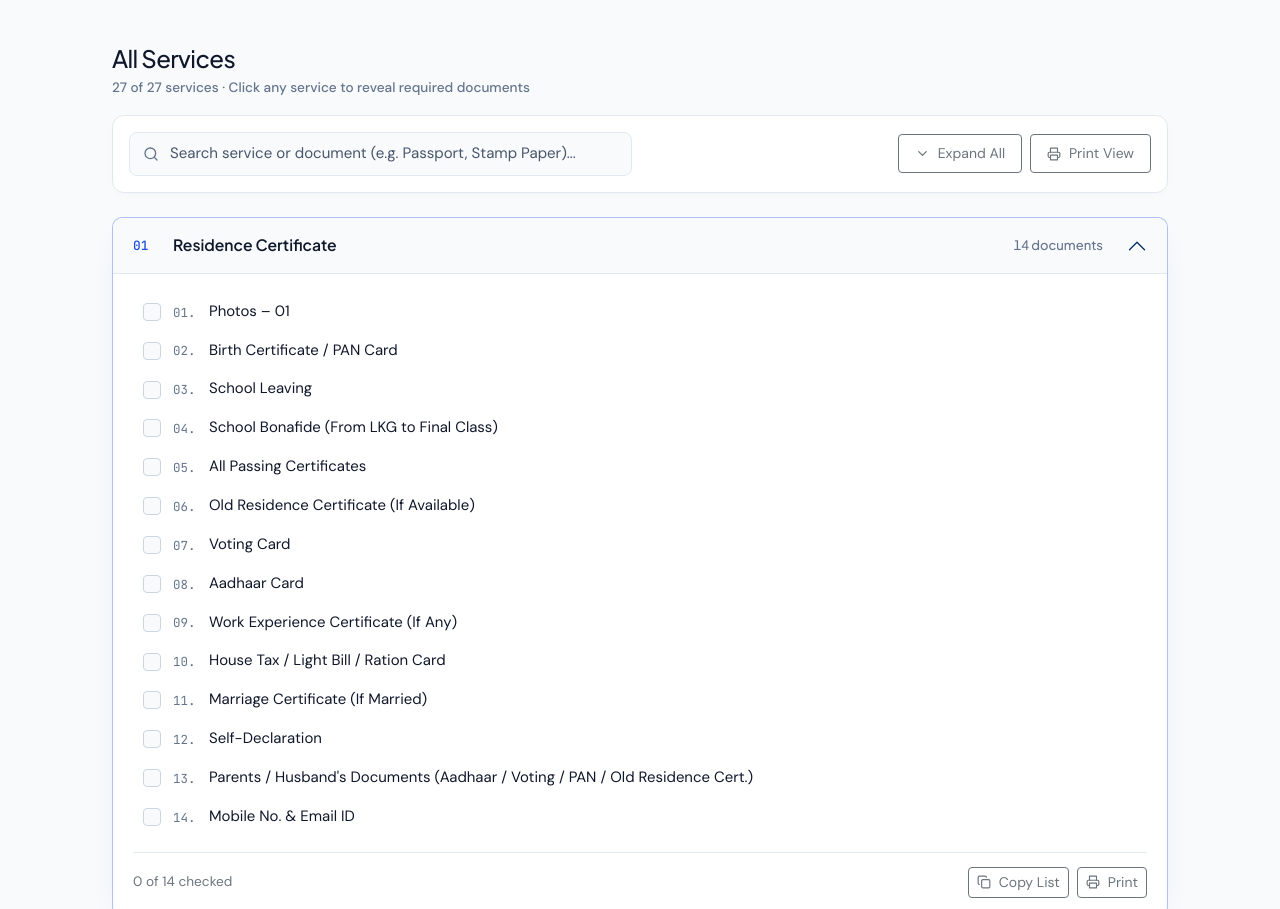
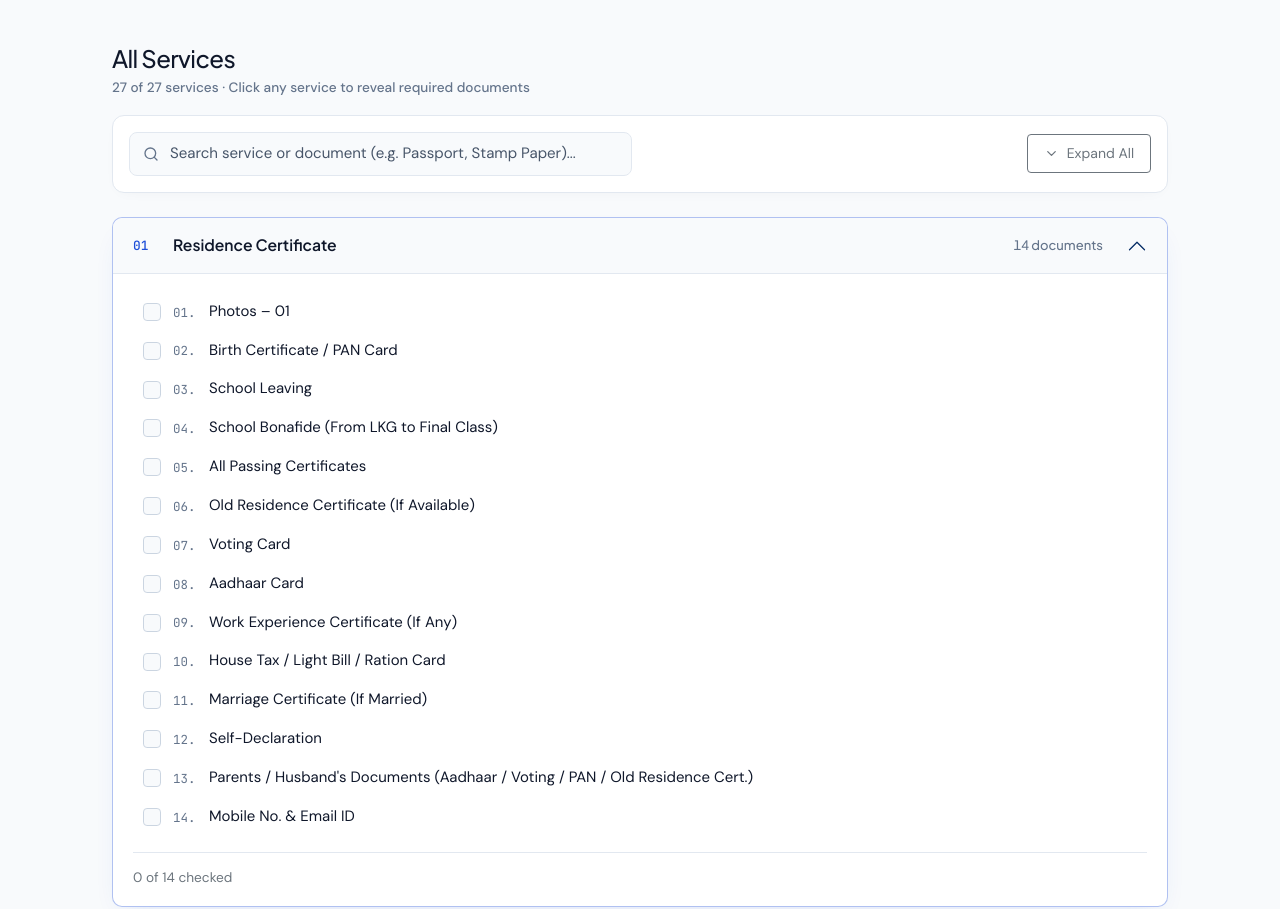
Before and after one commit to salvador-fernandes/AREnterprises, a plain HTML site: page index.html in a window 1280 px wide. Shown: the part 480-1389 px from the top of the page. Drawn offline with nearby package versions, Linux system fonts and the light colour scheme.

Commit message:
refactor: remove print view functionality
Removed the print view button and its associated script references as it is no longer required. Added metadata to the configuration file for better project identification.

```diff
--- a/index.html
+++ b/index.html
@@ -856,19 +856,6 @@
                 >
                   <span class="tabular-nums" id="reset-checked-label">Reset Checked (0)</span>
                 </button>
-
-                <button
-                  id="print-view-btn"
-                  type="button"
-                  class="btn btn-outline-secondary btn-sm d-inline-flex align-items-center gap-2 px-3 py-2 text-nowrap"
-                >
-                  <svg width="14" height="14" viewBox="0 0 24 24" fill="none" stroke="currentColor" stroke-width="2" stroke-linecap="round" stroke-linejoin="round" aria-hidden="true">
-                    <polyline points="6 9 6 2 18 2 18 9"></polyline>
-                    <path d="M6 18H4a2 2 0 0 1-2-2v-5a2 2 0 0 1 2-2h16a2 2 0 0 1 2 2v5a2 2 0 0 1-2 2h-2"></path>
-                    <rect width="12" height="8" x="6" y="14"></rect>
-                  </svg>
-                  <span>Print View</span>
-                </button>
               </div>
             </div>
           </div>
@@ -1384,7 +1371,6 @@
         const expandAllBtn = document.getElementById('expand-all-btn');
         const resetCheckedBtn = document.getElementById('reset-checked-btn');
         const resetCheckedLabel = document.getElementById('reset-checked-label');
-        const printViewBtn = document.getElementById('print-view-btn');
         const emptyStateEl = document.getElementById('empty-state');
         const emptyStateMsg = document.getElementById('empty-state-msg');
         const emptyClearBtn = document.getElementById('empty-clear-btn');
@@ -1704,7 +1690,7 @@
             const copyBtn = document.createElement('button');
             copyBtn.type = 'button';
             copyBtn.className =
-              'btn btn-outline-secondary btn-sm d-inline-flex align-items-center gap-2 text-nowrap';
+              'btn btn-outline-secondary btn-sm d-none align-items-center gap-2 text-nowrap';
             const copyDefaultHtml =
               '<svg width="14" height="14" viewBox="0 0 24 24" fill="none" stroke="currentColor" stroke-width="2" stroke-linecap="round" stroke-linejoin="round" aria-hidden="true"><rect width="14" height="14" x="8" y="8" rx="2" ry="2"/><path d="M4 16c-1.1 0-2-.9-2-2V4c0-1.1.9-2 2-2h10c1.1 0 2 .9 2 2"/></svg><span>Copy List</span>';
             const copiedHtml =
@@ -1729,22 +1715,7 @@
               }
             });
 
-            const printBtn = document.createElement('button');
-            printBtn.type = 'button';
-            printBtn.className =
-              'btn btn-outline-secondary btn-sm d-inline-flex align-items-center gap-2 text-nowrap';
-            printBtn.innerHTML =
-              '<svg width="14" height="14" viewBox="0 0 24 24" fill="none" stroke="currentColor" stroke-width="2" stroke-linecap="round" stroke-linejoin="round" aria-hidden="true"><polyline points="6 9 6 2 18 2 18 9"/><path d="M6 18H4a2 2 0 0 1-2-2v-5a2 2 0 0 1 2-2h16a2 2 0 0 1 2 2v5a2 2 0 0 1-2 2h-2"/><rect width="12" height="8" x="6" y="14"/></svg><span>Print</span>';
-            printBtn.addEventListener('click', () => {
-              allServices.forEach((s) => {
-                expandedIds[s.id] = s.id === service.id;
-              });
-              renderServices();
-              window.setTimeout(() => window.print(), 140);
-            });
-
             actionsWrap.appendChild(copyBtn);
-            actionsWrap.appendChild(printBtn);
             footerEl.appendChild(actionsWrap);
             bodyEl.appendChild(footerEl);
 
@@ -1810,14 +1781,6 @@
           checkedItems = {};
           saveChecked();
           renderServices();
-        });
-
-        printViewBtn.addEventListener('click', () => {
-          getFilteredServices().forEach((s) => {
-            expandedIds[s.id] = true;
-          });
-          renderServices();
-          window.setTimeout(() => window.print(), 140);
         });
 
         // Scroll-to-top visibility
--- /dev/null
+++ b/metadata.json
@@ -0,0 +1,4 @@
+{
+  "name": "A. R. Enterprises — Goa Online Seva Kendra",
+  "description": "Minimalistic Bootstrap 5 Seva Kendra directory and document checklist driven by an editable JSON file."
+}
```
